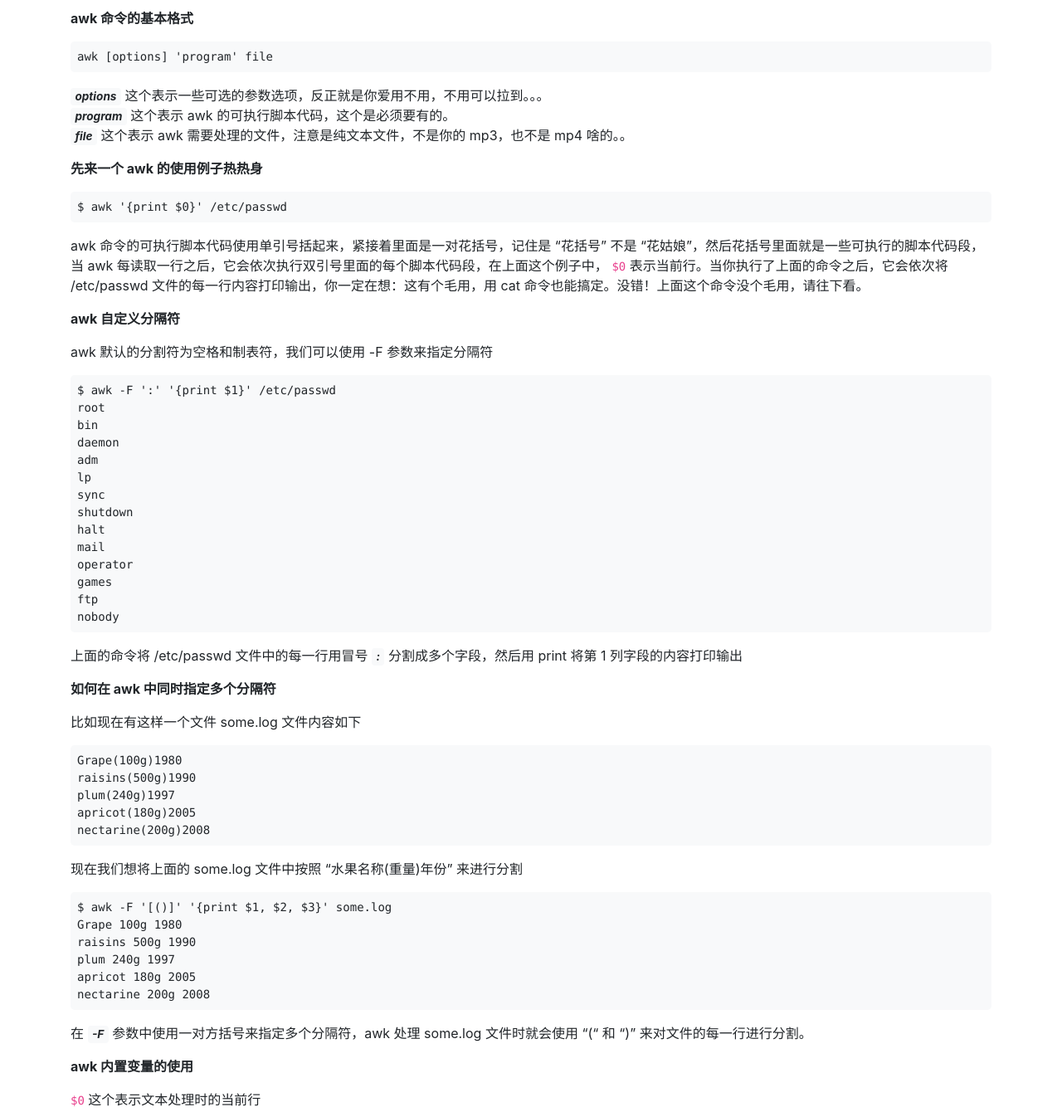
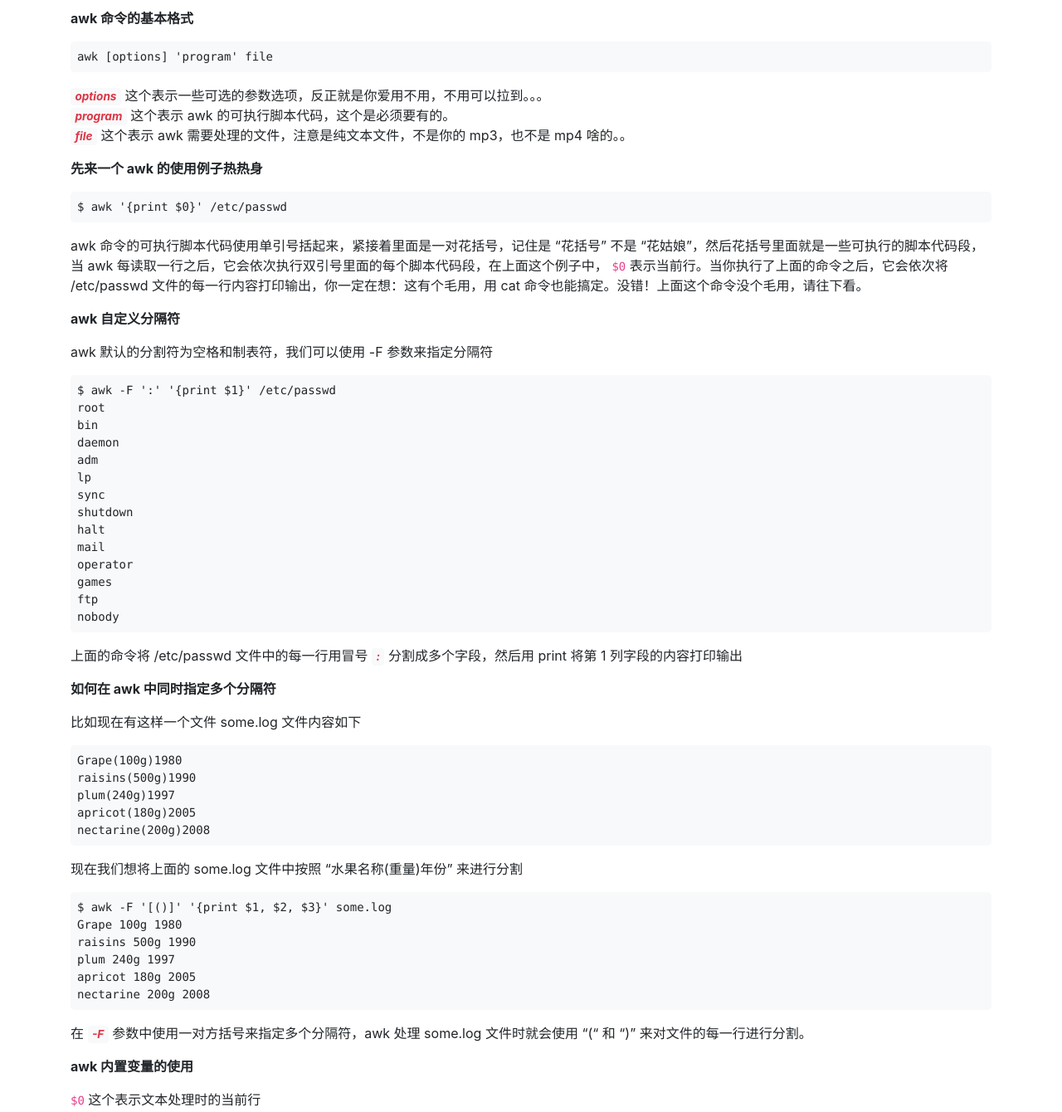
Before and after one commit to ehsud/blog, a Jekyll site: the page built from linux/the-awk-command.md, in a window 1280 px wide. Shown: the part 376-1716 px from the top of the page at 83% size. Built offline with Jekyll 4.4.1, drawn with Linux system fonts in a browser that asks for light colours.

Commit message:
updated some files

```diff
--- a/assets/css/style.css
+++ b/assets/css/style.css
@@ -34,7 +34,7 @@ li {
 }
 
 em, code[class="highlighter-rouge"] {
-    color: #212529;
+    color: #dc3545;
     display: inline-block;
     padding: .25em .4em;
     background-color: #f8f9fa;
```
